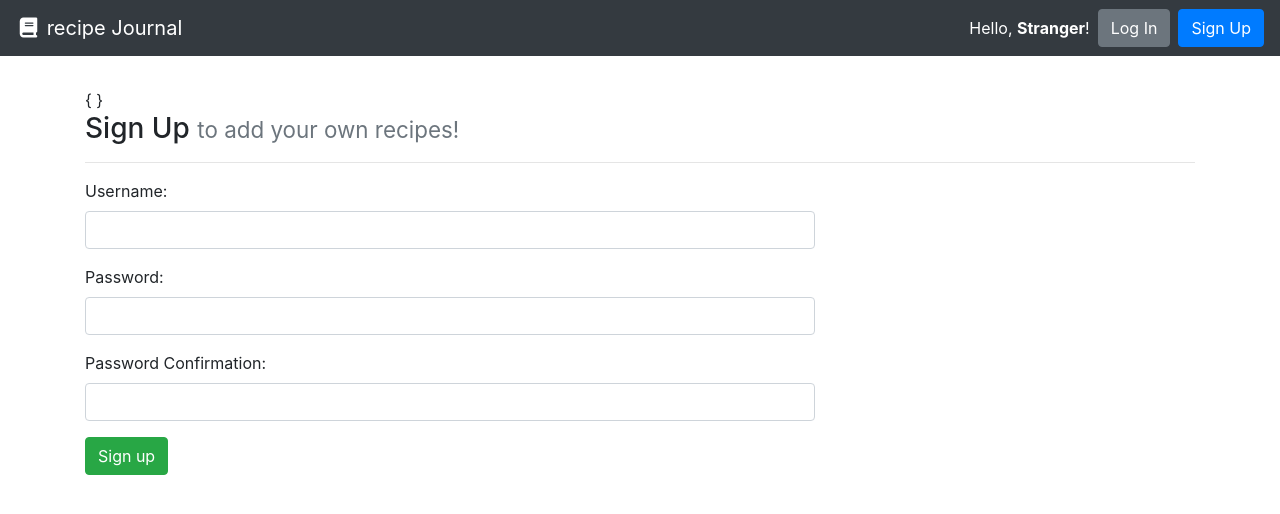
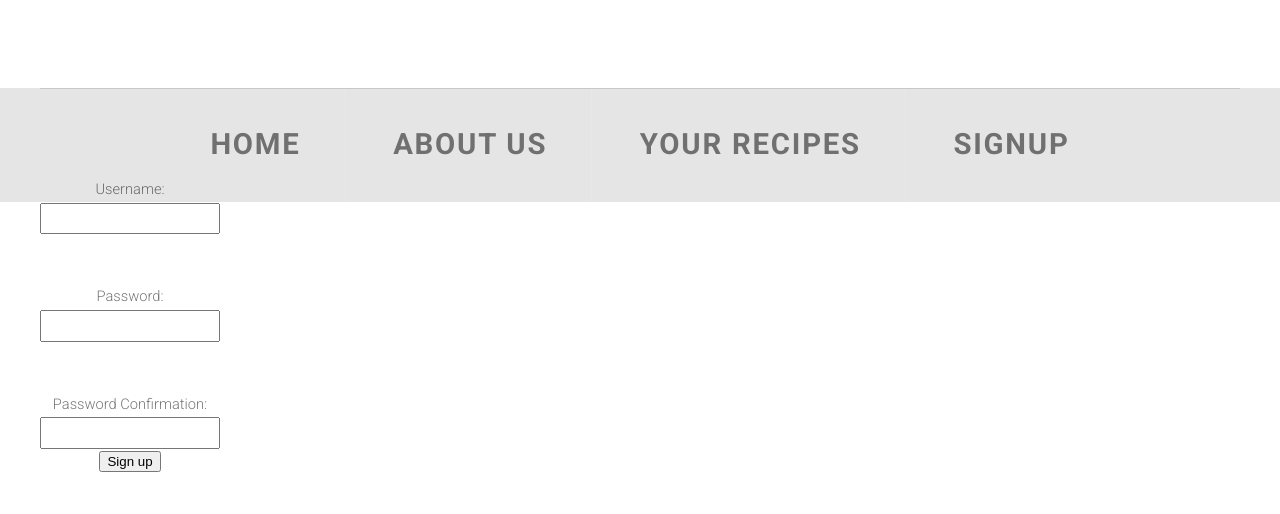
Before and after one commit to adgray09/recipe_journal, a Django app: page /signup/ in a window 1280 px wide. Shown: the top 514 px of the page. Run offline with Django 3.2, Linux system fonts and the light colour scheme; some libraries are stand-ins or nearby versions.

Commit message:
heroku fix

```diff
--- a/accounts/templates/base.html
+++ b/accounts/templates/base.html
@@ -1,34 +1,40 @@
+{% load static %}
+
 <!doctype html>
 <html lang="en">
   <head>
-    <meta charset="utf-8">
-    <meta name="viewport" content="width=device-width, initial-scale=1, shrink-to-fit=no">
-    <script src="https://kit.fontawesome.com/e7c15fdb77.js" crossorigin="anonymous"></script>
-    <link rel="stylesheet" href="https://stackpath.bootstrapcdn.com/bootstrap/4.3.1/css/bootstrap.min.css"
-      integrity="sha384-ggOyR0iXCbMQv3Xipma34MD+dH/1fQ784/j6cY/iJTQUOhcWr7x9JvoRxT2MZw1T" crossorigin="anonymous">
-    <title>recipe journal</title>
+
+    <head>
+      <title>Recipe Journal</title>
+      <meta http-equiv="content-type" content="text/html; charset=utf-8" />
+      <meta name="description" content="" />
+      <meta name="keywords" content="" />
+      <link href='http://fonts.googleapis.com/css?family=Roboto:400,100,300,700,500,900' rel='stylesheet' type='text/css'>
+      <script src="http://ajax.googleapis.com/ajax/libs/jquery/1.11.0/jquery.min.js"></script>
+      <script src="js/skel.min.js"></script>
+      <script src="js/skel-panels.min.js"></script>
+      <script src="js/init.js"></script>
+        <link rel="stylesheet" href="{% static 'css/skel-noscript.css' %}" />
+        <link rel="stylesheet" href="{% static 'css/style.css' %}" />
+        <link rel="stylesheet" href="{% static 'css/style-desktop.css' %}" />
+    </head>
   </head>
   <body>
-    <nav class="navbar navbar-expand-md navbar-dark bg-dark">
-      <a class="navbar-brand" href="{% url 'recipe-page' %}"><i class="fas fa-fw fa-book"></i> recipe Journal</a>
-      <form class="form-inline ml-auto">
-
+    <div id="nav-wrapper">
+    <nav id="nav">
+      <ul>
+        <li class="active"><a href="{% url 'landing' %}">Home</a></li>
+        <li><a href="about.html">About us</a></li>
+        <li><a href="added_recipes.html">Your recipes</a></li>
         {% if user.is_authenticated %}
-        <div class="text-white">Hello, <strong>{{ user.username }}</strong>!</div>
+          <li><a href="#">Add recipe</a></li>
+        <li><a href="{% url 'logout' %}">Logout</a></li>
         {% else %}
-        <div class="text-white">Hello, <strong>Stranger</strong>!</div>
+        <li><a href="{% url 'signup' %}">Signup</a></li>
         {% endif %}
-
-        {% if user.is_authenticated %}
-        <a href="#" class="btn btn-success ml-4">New Page</a>
-        <a href="{% url 'logout' %}" class="btn btn-danger ml-2">Log Out</a>
-        {% else %}
-        <a href="{% url 'login' %}" class="btn btn-secondary ml-2">Log In</a>
-        <a href="{% url 'signup' %}" class="btn btn-primary ml-2">Sign Up</a>
-        {% endif %}
-
-      </form>
+      </ul>
     </nav>
+    </div>
     <main role="main" class="container" style="margin-top: 4vh;">
       {% block content %}
         <div class="row">
@@ -40,13 +46,4 @@
         </div>
       {% endblock %}
     </main>
-    <script src="https://code.jquery.com/jquery-3.2.1.slim.min.js"
-      integrity="sha384-KJ3o2DKtIkvYIK3UENzmM7KCkRr/rE9/Qpg6aAZGJwFDMVNA/GpGFF93hXpG5KkN" crossorigin="anonymous">
-    </script>
-    <script src="https://cdnjs.cloudflare.com/ajax/libs/popper.js/1.12.9/umd/popper.min.js"
-      integrity="sha384-ApNbgh9B+Y1QKtv3Rn7W3mgPxhU9K/ScQsAP7hUibX39j7fakFPskvXusvfa0b4Q" crossorigin="anonymous">
-    </script>
-    <script src="https://maxcdn.bootstrapcdn.com/bootstrap/4.0.0/js/bootstrap.min.js"
-      integrity="sha384-JZR6Spejh4U02d8jOt6vLEHfe/JQGiRRSQQxSfFWpi1MquVdAyjUar5+76PVCmYl" crossorigin="anonymous">
-    </script>
   </body>
--- a/accounts/templates/registration/login.html
+++ b/accounts/templates/registration/login.html
@@ -1,7 +1,7 @@
 {% extends 'base.html' %}
 
 {% block content %}
-    <h3>Log In <small class="text-muted">to create your own wiki pages!</small></h3>
+    <!-- <h3>Log In <small class="text-muted">to create your own wiki pages!</small></h3> -->
     <hr>
     <div class="row">
         <div class="col">
--- a/accounts/templates/registration/signup.html
+++ b/accounts/templates/registration/signup.html
@@ -1,12 +1,10 @@
 {% extends 'base.html' %}
 
 {% block content %}
-{ }
-  <h3>Sign Up <small class="text-muted">to add your own recipes!</small></h3>
   <hr>
       <div class="row">
         <div class="col">
-          <form method="post" class="mx-auto">
+          <form method="post" class="mx-auto" style="text-align: center;">
             {% csrf_token %}
             {% for field in form %}
                 {% for error in field.errors %}
@@ -15,6 +13,7 @@
                 <div class="form-group row">
                     <div class="col-8">
                       <label for="id_{{ field.name }}">{{ field.label|title }}:</label>
+                      <br>
                       <input class="form-control" type="{% if "password" in field.name %}password{% else %}text{% endif %}" name="{{ field.name }}" id="id_{{ field.name }}" required>
                     </div>
                 </div>
--- a/contractor/settings.py
+++ b/contractor/settings.py
@@ -53,6 +53,8 @@
 ]
 
 ROOT_URLCONF = 'contractor.urls'
+
+LOGIN_REDIRECT_URL = '/'
 
 TEMPLATES = [
     {
--- /dev/null
+++ b/landing/templates/landing/added_recipes.html
@@ -0,0 +1,3 @@
+{% for Page in pages %}
+
+{{ Page.author}}
--- a/landing/urls.py
+++ b/landing/urls.py
@@ -1,9 +1,9 @@
-from django.urls import path
+from django.urls import path, include
 from landing.views import LandingView
 from accounts.views import SignupView
+from recipes.views import PageListView
 
 urlpatterns = [
     path('', LandingView.as_view(), name='landing'),
-    path('signup/', SignupView.as_view(), name='signup'),
-
+    path('/recipes', PageListView.as_view(), name="recipe_page"),
 ]
--- a/recipes/urls.py
+++ b/recipes/urls.py
@@ -6,5 +6,5 @@
 
 
 urlpatterns = [
-    path('', views.index, name="index-page"),
+    path('/recipes', views.recipe_page, name="recipe-page"),
 ]
--- a/recipes/views.py
+++ b/recipes/views.py
@@ -14,7 +14,7 @@
         pages = self.get_queryset().all()
         return render(request, 'recipes/page_list.html', {"pages": pages})
 
-def index(request):
+def recipe_page(request):
     recipes_list = Page.objects.all()
     context = {"recipes_list": recipes_list,}
     template = loader.get_template('recipes/index.html')
--- a/static/css/style.css
+++ b/static/css/style.css
@@ -16,7 +16,7 @@
 	{
 		margin: 0;
 		padding: 0;
-		background: #161616;
+		background: white;
 	}
 
 	body,input,textarea,select
@@ -59,7 +59,7 @@
 	a
 	{
 		text-decoration: none;
-		color: #80BA8E;
+		color: rgb(112,112,112);
 	}
 
 	a:hover
@@ -771,7 +771,7 @@
 	#header
 	{
 		position: relative;
-		background: url(../images/header.jpg) no-repeat bottom center;
+		background: url(../images/pic01.jpg) no-repeat bottom center;
 		background-attachment: fixed;
 		background-size: cover;
 		text-align: center;
@@ -810,7 +810,7 @@
 			font-weight: 300;
 			line-height: 1em;
 			font-size: 7em;
-			color: #FFF;
+			color: rgb(112,112,112);
 			letter-spacing: -0.05em;
 			margin: 0 0 0.125em 0;
 		}
@@ -866,14 +866,15 @@
 				letter-spacing: 0.06em;
 				text-decoration: none;
 				text-transform: uppercase;
-				font-size: 1.1em;
-				outline: 0;
-				color: #FFF;
+				font-size: 2em;
+				outline: 1;
+				color: blackß;
+				font-weight: bold;
 			}
 
 			#nav li.active a
 			{
-				color: #FFF;
+				color: rgb(112,112,112) ;
 			}
 
 			#nav > ul > li > ul
@@ -986,7 +987,7 @@
 	{
 		position: relative;
 		text-align: center;
-		background: url(../images/header.jpg) no-repeat center center;
+		background: url(../images/pic01.jpg) no-repeat center center;
 		background-attachment: fixed;
 		background-size: cover;
 	}
```
Also changed, not shown: landing/templates/landing/index.html (+5 -4 lines), db.sqlite3, static/images/pic01.jpg, static/images/pic1010.jpg (added), 1 other file.
